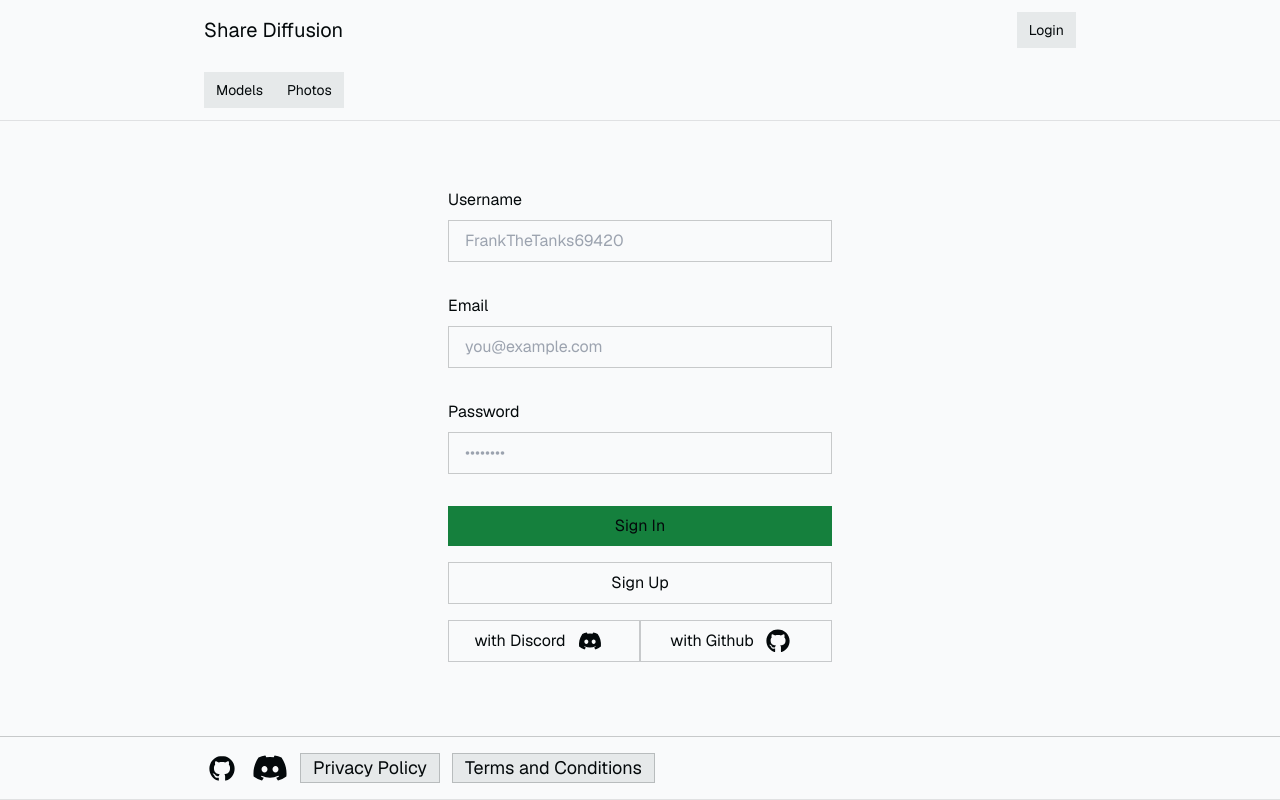
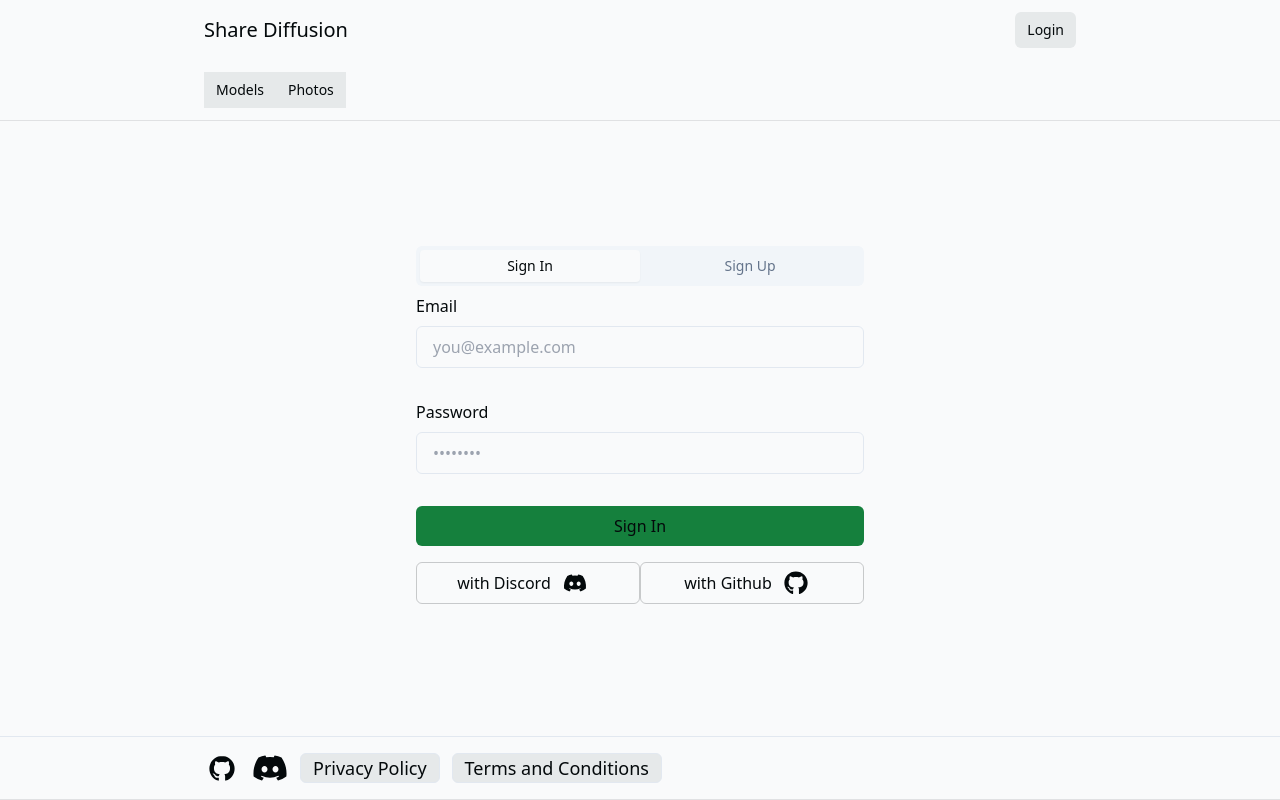
Before and after one commit to killacan/sharediffusion, a Next.js app: page /login in a window 1280 px wide. Built offline with nearby package versions, Linux system fonts and the light colour scheme; no server answers.

Commit message:
adjust signin experience

```diff
--- /dev/null
+++ b/app/_components/authButton.tsx
@@ -0,0 +1,15 @@
+
+
+export default function AuthButton({ children, handleFunction }: { children: any, handleFunction: any }) {
+
+
+    return (
+        <button
+            onClick={handleFunction}
+            className="flex items-center justify-center border border-foreground/20 rounded-md px-4 py-2 text-foreground mb-2 w-1/2 hover:bg-btn-background-hover"
+        >
+            {children}
+        </button>
+    )
+
+}
--- a/app/_components/link.tsx
+++ b/app/_components/link.tsx
@@ -4,7 +4,7 @@ import Link from "next/link";
 
 export default function LinkComponent({ href, children }: { href: string, children: any }) {
   return (
-    <Link className="py-2 px-3 flex rounded-md no-underline bg-btn-background hover:bg-btn-background-hover" href={href}>
+    <Link className="py-2 px-3 flex no-underline bg-btn-background hover:bg-btn-background-hover" href={href}>
         {children}
     </Link>
   );
--- a/app/_components/oauthbutton.tsx
+++ b/app/_components/oauthbutton.tsx
@@ -3,6 +3,7 @@
 import { FaDiscord } from "react-icons/fa";
 import { createClient } from '@/utils/supabase/client'
 import { getURL } from "./getauthurl";
+import AuthButton from "./authButton";
 
 export default function OAuthWithDiscord() {
 
@@ -22,11 +23,10 @@ export default function OAuthWithDiscord() {
   }
 
     return (
-        <button
-        onClick={handleDiscord}
-          className="flex items-center justify-center border border-foreground/20 rounded-md px-4 py-2 text-foreground mb-2 w-1/2"
+        <AuthButton
+        handleFunction={handleDiscord}
         >
           with Discord <FaDiscord className='text-2xl mx-3' />
-      </button>
+      </AuthButton>
     );
   }
--- a/app/_components/oauthgithub.tsx
+++ b/app/_components/oauthgithub.tsx
@@ -3,6 +3,7 @@
 import { FaGithub } from "react-icons/fa";
 import { createClient } from '@/utils/supabase/client'
 import { getURL } from "./getauthurl";
+import AuthButton from "./authButton";
 
 export default function OAuthWithGithub() {
 
@@ -22,11 +23,10 @@ export default function OAuthWithGithub() {
   }
 
     return (
-        <button
-        onClick={handleGithub}
-          className="flex items-center justify-center border border-foreground/20 rounded-md px-4 py-2 text-foreground mb-2 w-1/2"
+        <AuthButton
+        handleFunction={handleGithub}
         >
           with Github <FaGithub className='text-2xl mx-3' />
-      </button>
+      </AuthButton>
     );
   }
--- /dev/null
+++ b/app/_components/ui/tabs.tsx
@@ -0,0 +1,55 @@
+"use client"
+
+import * as React from "react"
+import * as TabsPrimitive from "@radix-ui/react-tabs"
+
+import { cn } from "../../../app/_components/utils"
+
+const Tabs = TabsPrimitive.Root
+
+const TabsList = React.forwardRef<
+  React.ElementRef<typeof TabsPrimitive.List>,
+  React.ComponentPropsWithoutRef<typeof TabsPrimitive.List>
+>(({ className, ...props }, ref) => (
+  <TabsPrimitive.List
+    ref={ref}
+    className={cn(
+      "inline-flex h-10 w-full items-center justify-center rounded-md bg-muted p-1 text-muted-foreground",
+      className
+    )}
+    {...props}
+  />
+))
+TabsList.displayName = TabsPrimitive.List.displayName
+
+const TabsTrigger = React.forwardRef<
+  React.ElementRef<typeof TabsPrimitive.Trigger>,
+  React.ComponentPropsWithoutRef<typeof TabsPrimitive.Trigger>
+>(({ className, ...props }, ref) => (
+  <TabsPrimitive.Trigger
+    ref={ref}
+    className={cn(
+      "inline-flex items-center justify-center whitespace-nowrap rounded-sm px-3 py-1.5 w-1/2 text-sm font-medium ring-offset-background transition-all focus-visible:outline-none focus-visible:ring-2 focus-visible:ring-ring focus-visible:ring-offset-2 disabled:pointer-events-none disabled:opacity-50 data-[state=active]:bg-background data-[state=active]:text-foreground data-[state=active]:shadow-sm",
+      className
+    )}
+    {...props}
+  />
+))
+TabsTrigger.displayName = TabsPrimitive.Trigger.displayName
+
+const TabsContent = React.forwardRef<
+  React.ElementRef<typeof TabsPrimitive.Content>,
+  React.ComponentPropsWithoutRef<typeof TabsPrimitive.Content>
+>(({ className, ...props }, ref) => (
+  <TabsPrimitive.Content
+    ref={ref}
+    className={cn(
+      "mt-2 ring-offset-background focus-visible:outline-none focus-visible:ring-2 focus-visible:ring-ring focus-visible:ring-offset-2",
+      className
+    )}
+    {...props}
+  />
+))
+TabsContent.displayName = TabsPrimitive.Content.displayName
+
+export { Tabs, TabsList, TabsTrigger, TabsContent }
--- a/app/globals.css
+++ b/app/globals.css
@@ -8,6 +8,34 @@
     --btn-background: 200 10% 91%;
     --btn-background-hover: 200 10% 89%;
     --foreground: 200 50% 3%;
+
+    --muted: 210 40% 96.1%;
+    --muted-foreground: 215.4 16.3% 46.9%;
+
+    --popover: 0 0% 100%;
+    --popover-foreground: 222.2 47.4% 11.2%;
+
+    --border: 214.3 31.8% 91.4%;
+    --input: 214.3 31.8% 91.4%;
+
+    --card: 0 0% 100%;
+    --card-foreground: 222.2 47.4% 11.2%;
+
+    --primary: 222.2 47.4% 11.2%;
+    --primary-foreground: 210 40% 98%;
+
+    --secondary: 210 40% 96.1%;
+    --secondary-foreground: 222.2 47.4% 11.2%;
+
+    --accent: 210 40% 96.1%;
+    --accent-foreground: 222.2 47.4% 11.2%;
+
+    --destructive: 0 100% 50%;
+    --destructive-foreground: 210 40% 98%;
+
+    --ring: 215 20.2% 65.1%;
+
+    --radius: 0.5rem;
   }
 
   @media (prefers-color-scheme: dark) {
@@ -16,13 +44,44 @@
       --btn-background: 200 10% 9%;
       --btn-background-hover: 200 10% 12%;
       --foreground: 200 20% 96%;
+      --muted: 223 47% 11%;
+      --muted-foreground: 215.4 16.3% 56.9%;
+
+      --accent: 216 34% 17%;
+      --accent-foreground: 210 40% 98%;
+
+      --popover: 224 71% 4%;
+      --popover-foreground: 215 20.2% 65.1%;
+
+      --border: 216 34% 17%;
+      --input: 216 34% 17%;
+
+      --card: 224 71% 4%;
+      --card-foreground: 213 31% 91%;
+
+      --primary: 210 40% 98%;
+      --primary-foreground: 222.2 47.4% 1.2%;
+
+      --secondary: 222.2 47.4% 11.2%;
+      --secondary-foreground: 210 40% 98%;
+
+      --destructive: 0 63% 31%;
+      --destructive-foreground: 210 40% 98%;
+
+      --ring: 216 34% 17%;
+
+      --radius: 0.5rem;
     }
   }
 }
 
 @layer base {
   * {
-    @apply border-foreground/20;
+    @apply border-border;
+  }
+  body {
+    @apply bg-background text-foreground;
+    font-feature-settings: "rlig" 1, "calt" 1;
   }
 }
 
--- a/app/layout.tsx
+++ b/app/layout.tsx
@@ -22,7 +22,7 @@ export default function RootLayout({
 
 
   return (
-    <html lang="en" className={GeistSans.className}>
+    <html lang="en" className={"font-sans"}>
       <SpeedInsights/>
       <body className="bg-background text-foreground">
         <main className="min-h-screen flex flex-col items-center">
--- a/app/login/page.tsx
+++ b/app/login/page.tsx
@@ -2,6 +2,8 @@
 import OAuthWithDiscord from '../_components/oauthbutton'
 import OAuthWithGithub from '../_components/oauthgithub'
 import { signIn, signUp } from '../_components/loginactions'
+import { Tabs, TabsContent, TabsList, TabsTrigger } from "../_components/ui/tabs"
+import AuthButton from '../_components/authButton'
 
 
 export default function Login({
@@ -14,7 +16,7 @@ export default function Login({
 
 
   return (
-    <div className="flex-1 flex flex-col w-full px-8 sm:max-w-md gap-2 place-content-center">
+    <div className="flex-1 flex flex-col w-full sm:max-w-lg px-8 gap-2 place-content-center">
       {/* <Link
         href="/"
         className="absolute left-8 top-8 py-2 px-4 rounded-md no-underline text-foreground bg-btn-background hover:bg-btn-background-hover flex items-center group text-sm"
@@ -35,10 +37,52 @@ export default function Login({
         </svg>{' '}
         Back
       </Link> */}
-
+      <Tabs defaultValue="Signin" className="">
+        <TabsList>
+          <TabsTrigger value="Signin">Sign In</TabsTrigger>
+          <TabsTrigger value="Signup">Sign Up</TabsTrigger>
+        </TabsList>
+      <TabsContent value="Signin">
         <form
           className="animate-in flex flex-col w-full justify-center gap-2 text-foreground"
           action={signIn}
+        >
+          <label className="text-md" htmlFor="email">
+            Email
+          </label>
+          <input
+            className="rounded-md px-4 py-2 bg-inherit border mb-6"
+            name="email"
+            placeholder="you@example.com"
+            required
+          />
+          <label className="text-md" htmlFor="password">
+            Password
+          </label>
+          <input
+            className="rounded-md px-4 py-2 bg-inherit border mb-6"
+            type="password"
+            name="password"
+            placeholder="••••••••"
+            required
+          />
+          <button className="bg-green-700 rounded-md px-4 py-2 text-foreground mb-2 hover:bg-green-600">
+            Sign In
+          </button>
+
+
+
+          {searchParams?.message && (
+            <p className="mt-4 p-4 bg-foreground/10 text-foreground text-center">
+              {searchParams.message}
+            </p>
+          )}
+        </form>
+      </TabsContent>
+      <TabsContent value="Signup">
+      <form
+          className="animate-in flex flex-col w-full justify-center gap-2 text-foreground"
+          action={signUp}
         >
           <label className="text-md" htmlFor="username">
             Username
@@ -68,12 +112,7 @@ export default function Login({
             placeholder="••••••••"
             required
           />
-        <button className="bg-green-700 rounded-md px-4 py-2 text-foreground mb-2">
-          Sign In
-        </button>
-        <button
-          formAction={signUp}
-          className="border border-foreground/20 rounded-md px-4 py-2 text-foreground mb-2"
+          <button className="flex items-center justify-center border border-foreground/20 rounded-md px-4 py-2 text-foreground mb-2 hover:bg-btn-background-hover"
           >
             Sign Up
           </button>
@@ -86,10 +125,16 @@ export default function Login({
             </p>
           )}
         </form>
+      </TabsContent>
+        {/* <TabsContent value="account">Make changes to your account here.</TabsContent>
+        <TabsContent value="password">Change your password here.</TabsContent> */}
+      </Tabs>
       <div className='flex justify-center w-full'>
         <OAuthWithDiscord />
         <OAuthWithGithub />
       </div>
+
+
     </div>
   )
 }
--- a/package.json
+++ b/package.json
@@ -6,6 +6,7 @@
     "start": "next start"
   },
   "dependencies": {
+    "@radix-ui/react-tabs": "^1.0.4",
     "@supabase/ssr": "latest",
     "@supabase/supabase-js": "latest",
     "@vercel/speed-insights": "^1.0.2",
--- a/tailwind.config.js
+++ b/tailwind.config.js
@@ -1,3 +1,5 @@
+const { fontFamily } = require("tailwindcss/defaultTheme")
+
 /** @type {import('tailwindcss').Config} */
 module.exports = {
   darkMode: ["media"],
@@ -63,6 +65,9 @@ module.exports = {
         md: "calc(var(--radius) - 2px)",
         sm: "calc(var(--radius) - 4px)",
       },
+      // fontFamily: {
+      //   sans: ["var(--font-sans)", ...fontFamily.sans],
+      // },
       keyframes: {
         "accordion-down": {
           from: { height: "0" },
```
Also changed, not shown: 1 other file (tests, documents, lock files or other folders). Lines whose indentation alone changed are shown as unchanged.
